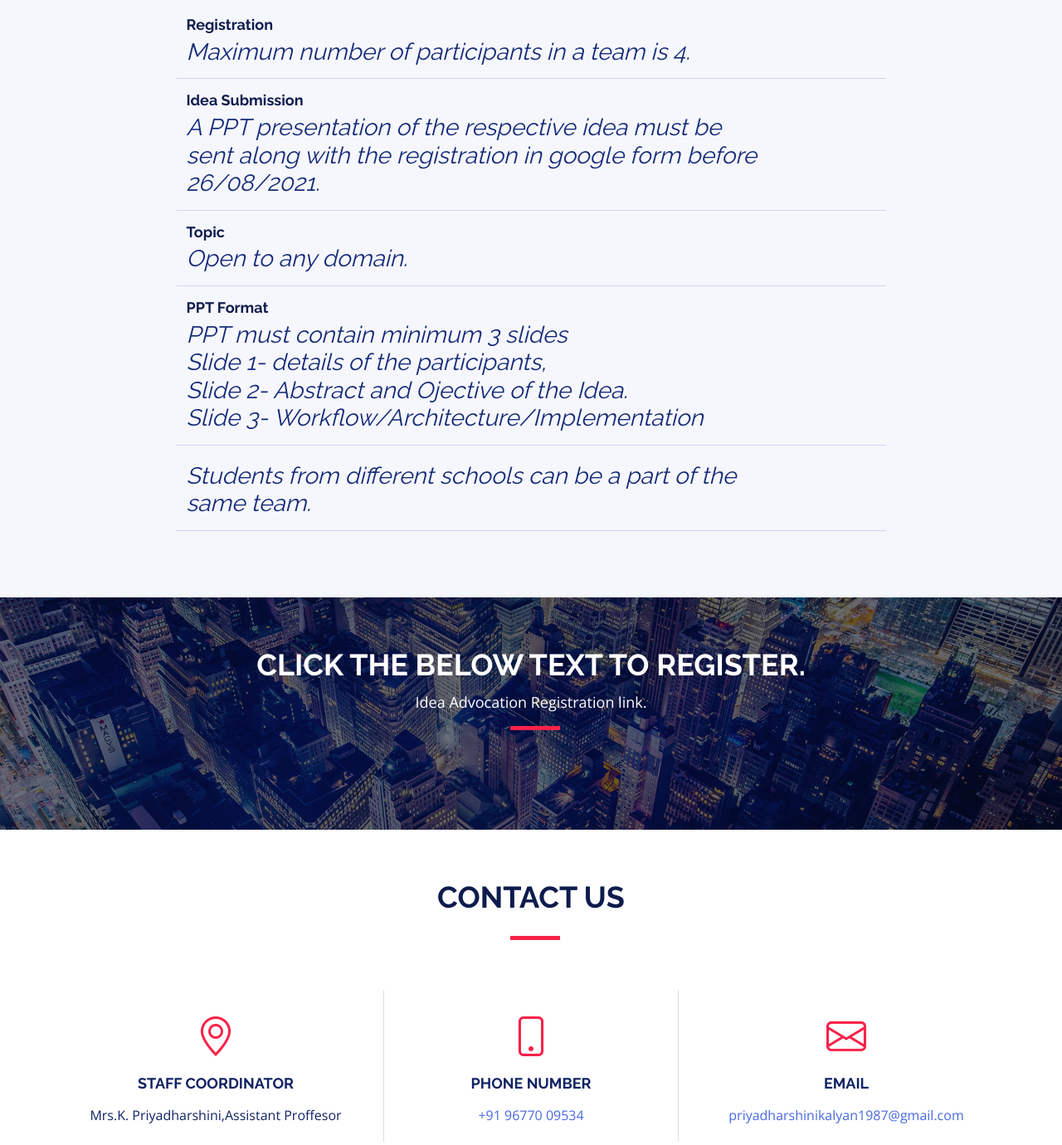
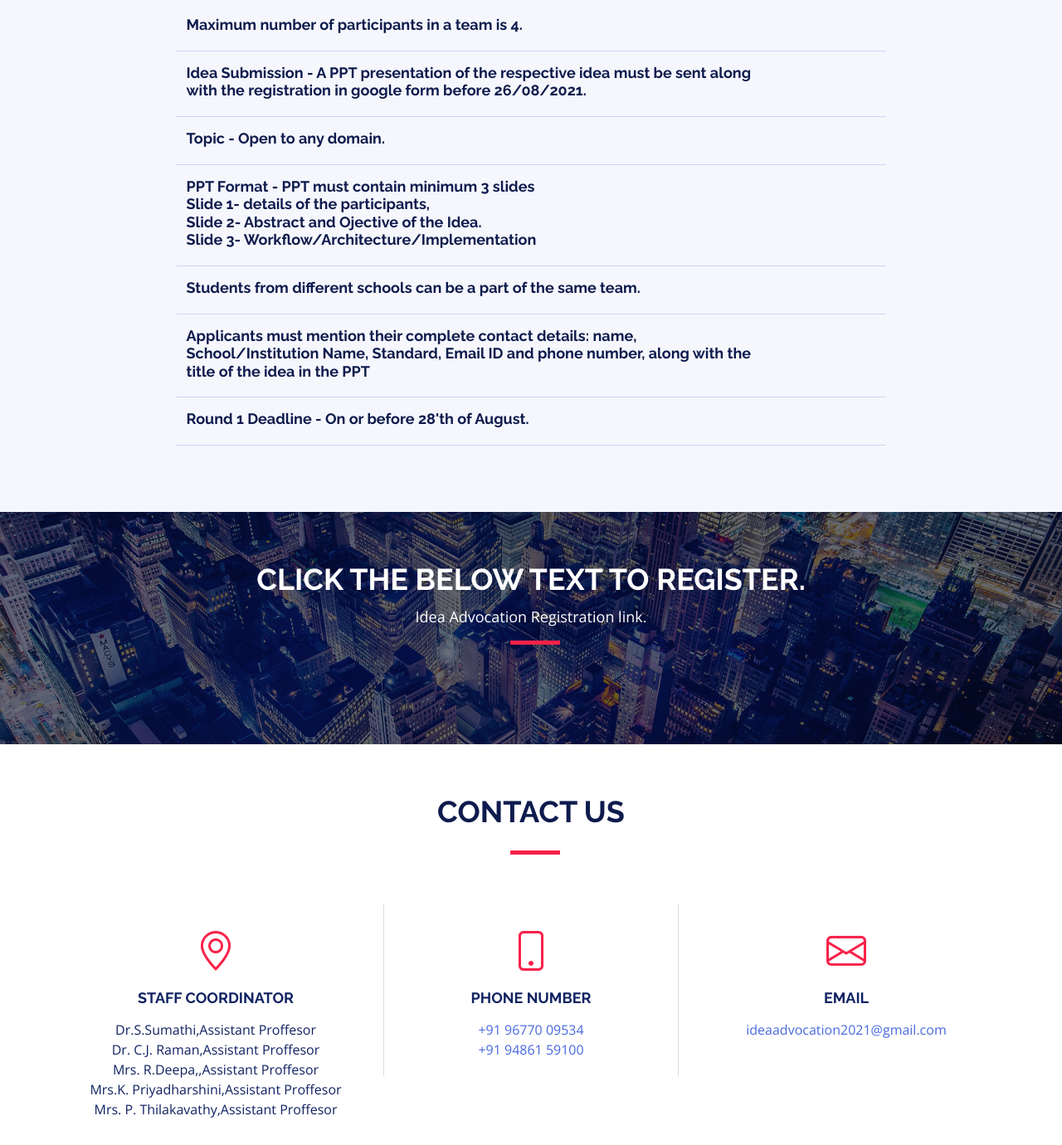
Before and after one commit to abby711/IdeaAdvocation, a plain HTML site: page index.html in a window 1280 px wide. Shown: the part 1420-2800 px from the top of the page at 83% size. Drawn offline with nearby package versions, Linux system fonts and the light colour scheme.

Commit message:
Update index.html

```diff
--- a/index.html
+++ b/index.html
@@ -43,7 +43,7 @@
       <div id="logo" class="me-auto">
         <!-- Uncomment below if you prefer to use a text logo -->
         <!-- <h1><a href="index.html">The<span>Event</span></a></h1>-->
-        <a href="index.html" class="scrollto"><img src="assets/img/idea.png" height="300" width="200" alt="" title=""></a>
+        <a href="index.html" class="scrollto"><img src="assets/img/idea.png" alt="" title=""></a>
       </div>
 
       <nav id="navbar" class="navbar order-last order-lg-0">
@@ -147,31 +147,30 @@
             <div class="row schedule-item">
               <!--<div class="col-md-2"><time>Registration</time></div>-->
               <div class="col-md-10">
-                <h4>Registration</h4>
-                <p>Maximum number of participants in a team is 4.</p>
+                <h4>Maximum number of participants in a team is 4.</h4>
               </div>
             </div>
 
             <div class="row schedule-item">
               <div class="col-md-10">
 
-                <h4>Idea Submission </h4>
-                <p>A PPT presentation of the respective idea must be sent along with the registration in google form before 26/08/2021.</p>
+                <h4>Idea Submission -
+                A PPT presentation of the respective idea must be sent along with the registration in google form before 26/08/2021.</h4>
               </div>
             </div>
             <div class="row schedule-item">
               <div class="col-md-10">
 
-                <h4>Topic<span></span></h4>
-                <p>Open to any domain.</p>
+                <h4>Topic -
+                Open to any domain.</h4>
               </div>
             </div>
 
             <div class="row schedule-item">
               <div class="col-md-10">
 
-                <h4>PPT Format<span></span></h4>
-                <p>PPT must contain minimum 3 slides<br>Slide 1- details of the participants, <br>Slide 2- Abstract and Ojective of the Idea.<br> Slide 3- Workflow/Architecture/Implementation</p>
+                <h4>PPT Format -
+                PPT must contain minimum 3 slides<br>Slide 1- details of the participants, <br>Slide 2- Abstract and Ojective of the Idea.<br> Slide 3- Workflow/Architecture/Implementation</h4>
               </div>
             </div>
 
@@ -180,12 +179,25 @@
             <div class="row schedule-item">
               <div class="col-md-10">
 
-                <h4></h4>
-                <p>Students from different schools can be a part of the same team.</p>
+                <h4>
+                Students from different schools can be a part of the same team.</h4>
               </div>
             </div>
 
+            <div class="row schedule-item">
+              <div class="col-md-10">
 
+                <h4>            Applicants must mention their complete contact details: name, School/Institution Name, Standard, Email ID and phone number, along with the title of the idea in the PPT
+</h4>
+              </div>
+            </div>
+            <div class="row schedule-item">
+              <div class="col-md-10">
+
+                <h4>Round 1 Deadline -
+                On or before 28'th of August.</h4>
+              </div>
+            </div>
 
 
 
@@ -200,22 +212,11 @@
             <div class="row schedule-item">
               <div class="col-md-2"><time></time></div>
               <div class="col-md-10">
-                <div class="speaker">
-                  <!--<img src="assets/img/speakers/1.jpg" alt="Brenden Legros">-->
-                </div>
-                <h4>Shortlisted candidates from Round 1 would be intimated the deatils regarding the forthcoming rounds via given registered email id. <span></span></h4>
+                <h4>Group Presentation -
+                Shortlisted candidates from Round 1 would be intimated the deatils regarding the forthcoming rounds via given registered email id.</h4>
 
               </div>
             </div>
-
-
-
-
-
-
-
-
-
 
           </div>
           <!-- End Schdule Day 2 -->
@@ -318,7 +319,7 @@
       <div class="container" data-aos="zoom-in">
         <div class="section-header">
           <h2>Click the below text to Register.</h2>
-          <a href="https://github.com/"><p>Idea Advocation Registration link.</p></a>
+          <a href="https://docs.google.com/forms/d/e/1FAIpQLSdae-zJ44yhVip4cgIzptomorLGU5P0tpsyBeRG8KnkoO6xAg/viewform"><p>Idea Advocation Registration link.</p></a>
         </div>
 
 
@@ -344,7 +345,12 @@
             <div class="contact-address">
               <i class="bi bi-geo-alt"></i>
               <h3>Staff Coordinator</h3>
+              <address> Dr.S.Sumathi,Assistant Proffesor</address>
+              <address> Dr. C.J. Raman,Assistant Proffesor</address>
+              <address> Mrs. R.Deepa,,Assistant Proffesor</address>
               <address> Mrs.K. Priyadharshini,Assistant Proffesor</address>
+              <address> Mrs. P. Thilakavathy,Assistant Proffesor</address>
+
             </div>
           </div>
 
@@ -352,7 +358,9 @@
             <div class="contact-phone">
               <i class="bi bi-phone"></i>
               <h3>Phone Number</h3>
-              <p><a href="tel:+155895548855">+91 96770 09534</a></p>
+              <p><a href="tel:+919677009534">+91 96770 09534</a></p>
+              <p><a href="tel:+919486159100">+91 94861 59100</a></p>
+
             </div>
           </div>
 
@@ -360,7 +368,7 @@
             <div class="contact-email">
               <i class="bi bi-envelope"></i>
               <h3>Email</h3>
-              <p><a href="mailto:priyadharshinikalyan1987@gmail.com">priyadharshinikalyan1987@gmail.com</a></p>
+              <p><a href="mailto:priyadharshinikalyan1987@gmail.com">ideaadvocation2021@gmail.com</a></p>
             </div>
           </div>
 
```
